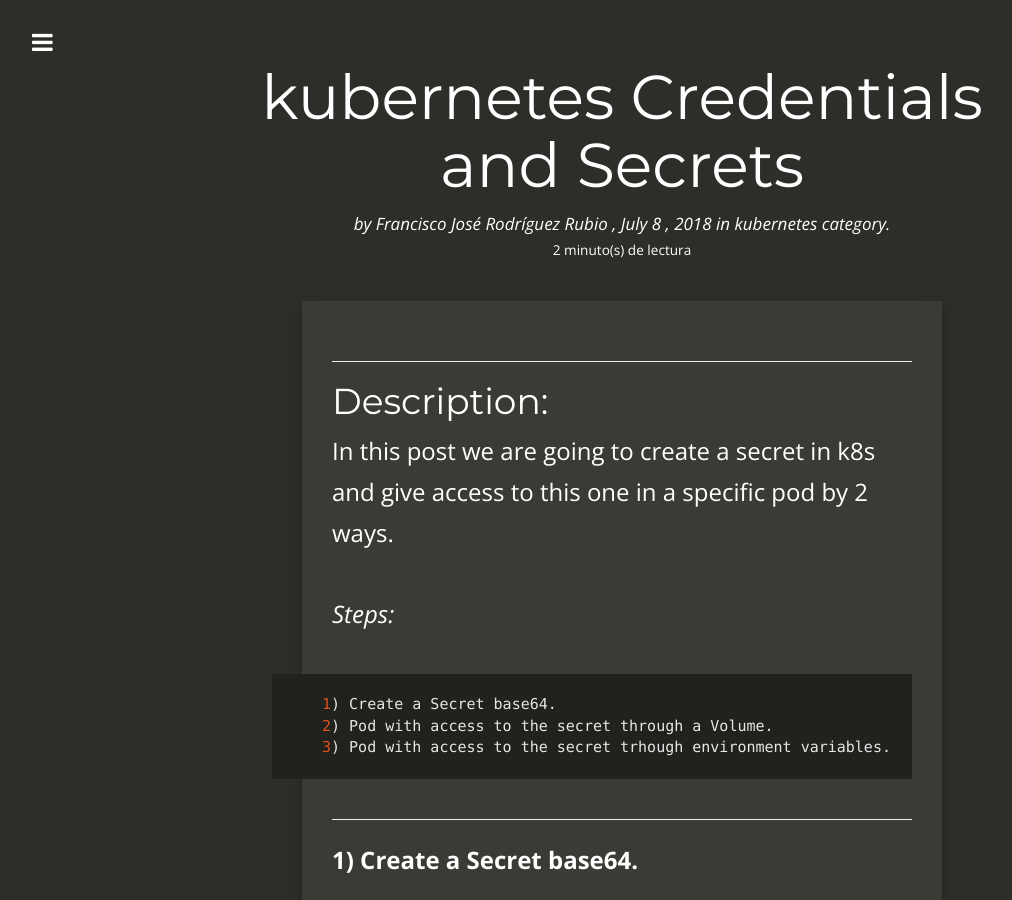
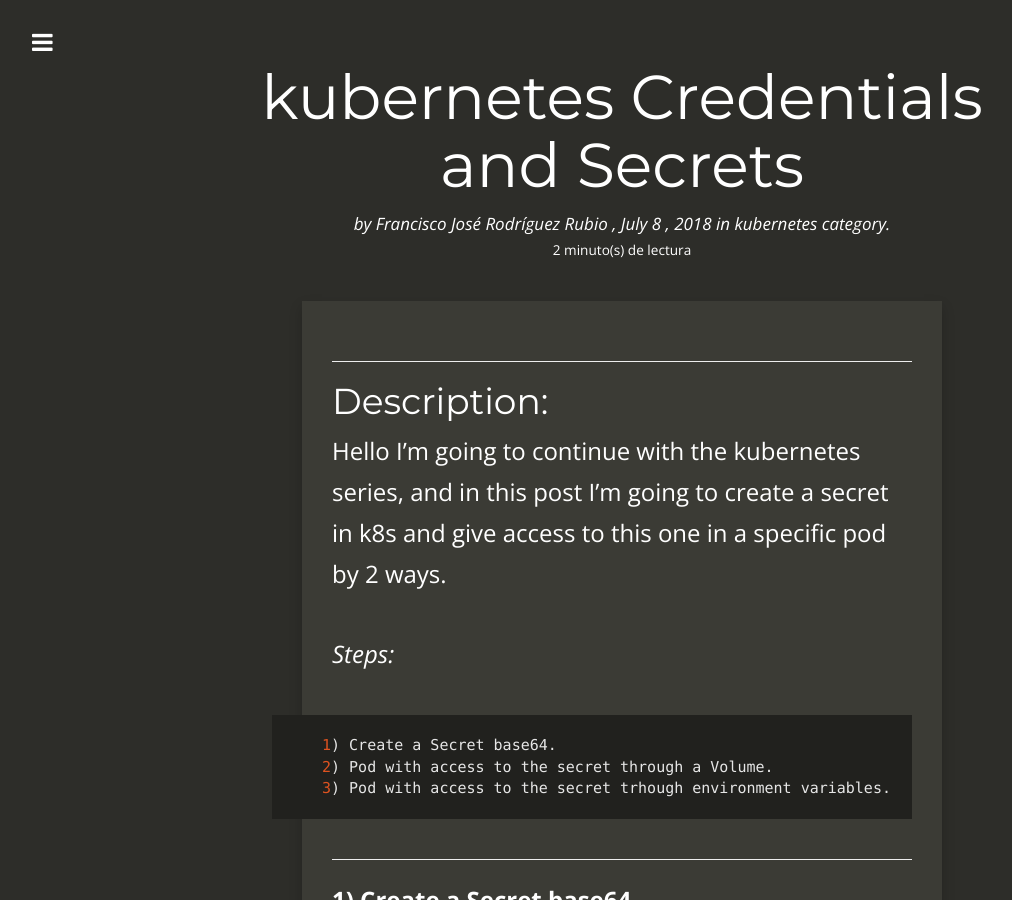
Before and after one commit to franitel/franitel.github.io, a Jekyll site: the page built from _posts/2018-07-08-k8s-credentials-and-secrets.md, in a window 1280 px wide and 900 px high. Shown: the whole window, without its empty margins (18-1030 px from the left). Built offline with Jekyll 4.4.1, drawn with Linux system fonts in a browser that asks for light colours; nearby versions of some CDN libraries; comment, search, counter and statistics services are not loaded.

Commit message:
last post

```diff
--- a/_posts/2018-07-08-k8s-credentials-and-secrets.md
+++ b/_posts/2018-07-08-k8s-credentials-and-secrets.md
@@ -13,7 +13,7 @@ tags:
 
 ## Description:
 
-In this post we are going to create a secret in k8s and give access to this one in a specific pod by 2 ways.
+Hello I'm going to continue with the kubernetes series, and in this post I'm going to create a secret in k8s and give access to this one in a specific pod by 2 ways.
 
 _Steps:_
 
```
